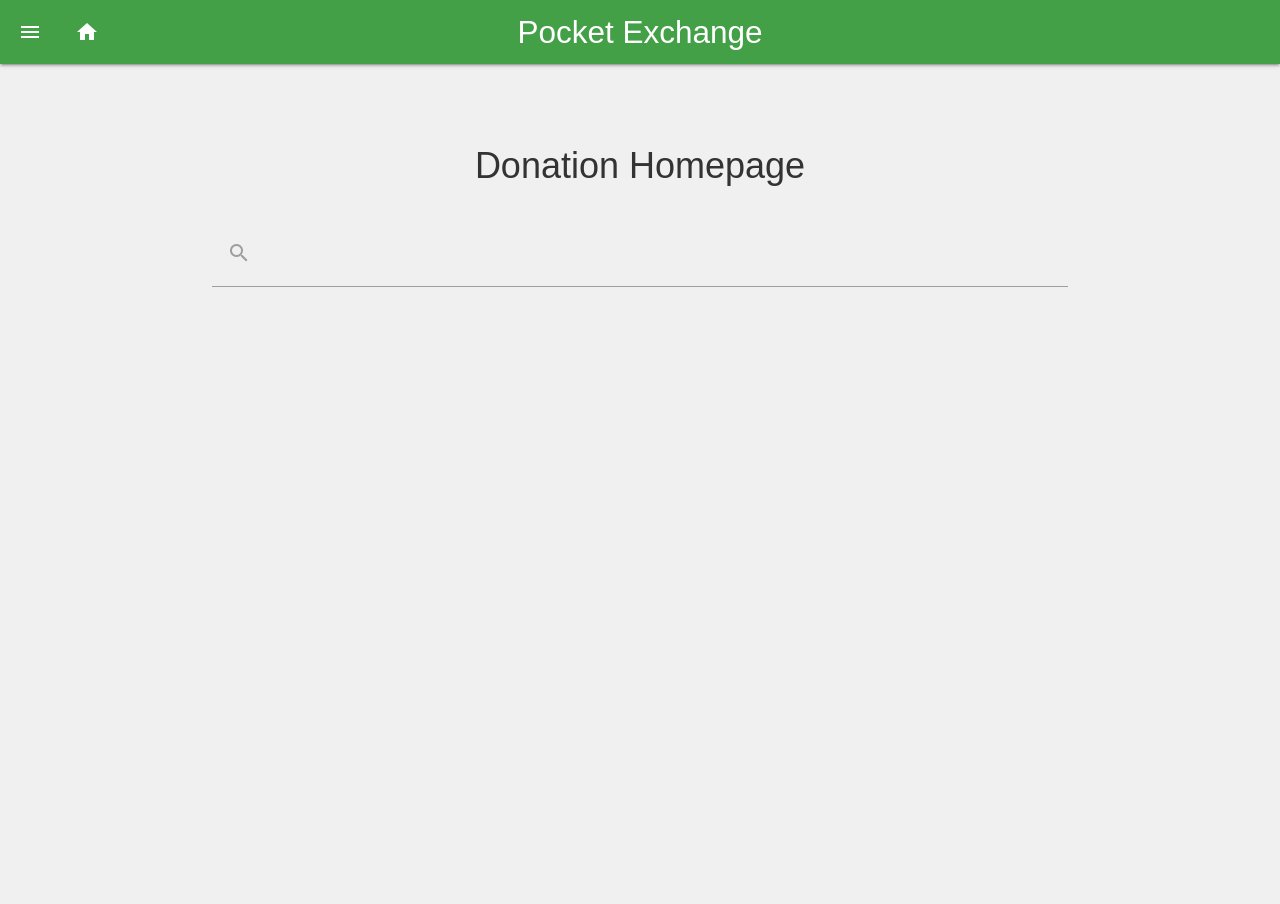
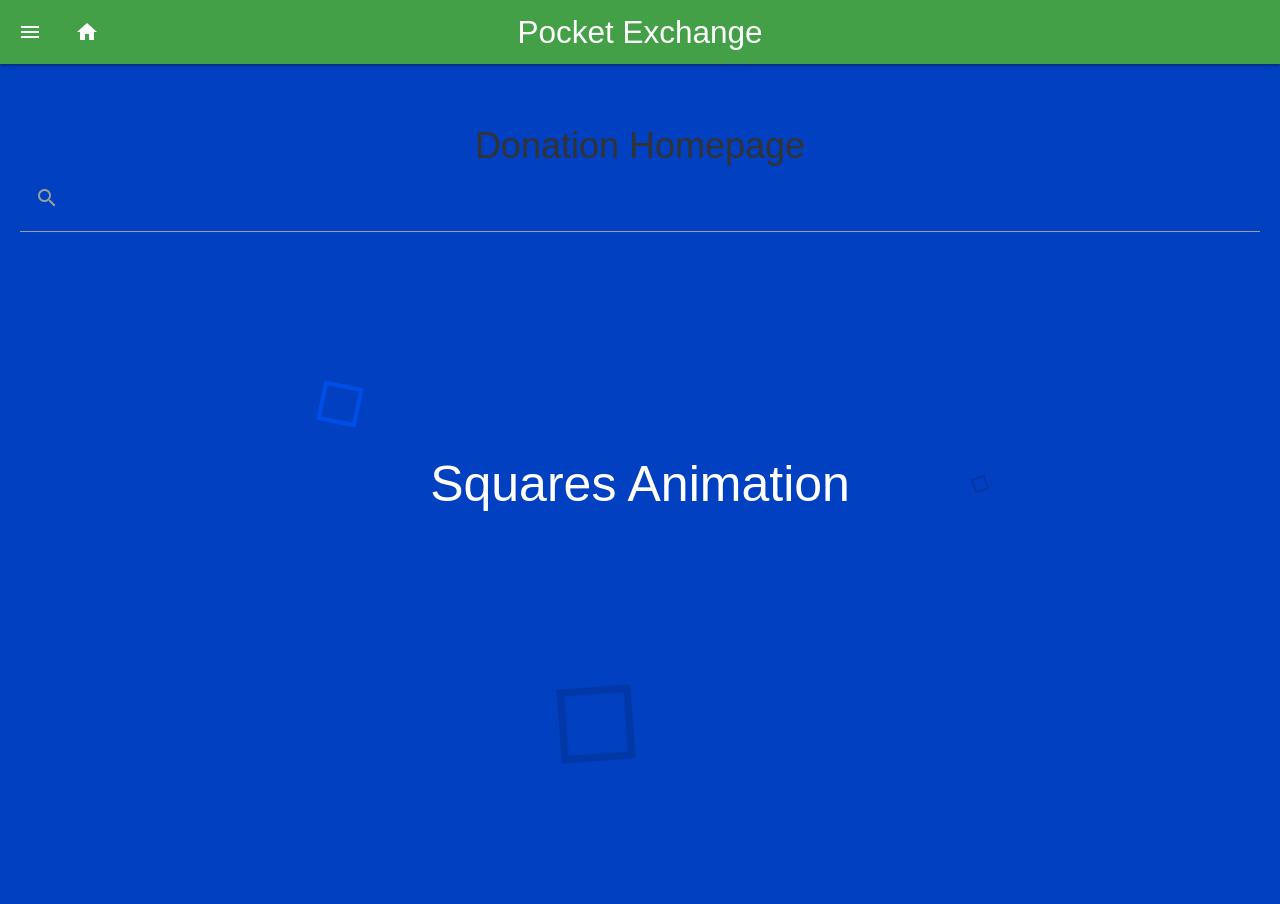
Before and after one commit to TriniWeb-Pirates/Pocket_Exchange_App, a Flask app: template App/templates/homepage.html in a window 1280 px wide. Before the commit the page ends 287 px from the top, so only its background shows below. Run offline with Flask 3, Linux system fonts and the light colour scheme; the template is opened without the code that fills it, so the values that code supplies are empty.

Commit message:
cool animation effect added

```diff
--- a/App/templates/homepage.html
+++ b/App/templates/homepage.html
@@ -11,7 +11,7 @@
 	<title>My Homepage</title>
 	<style>
 		body {
-			background-color: #f0f0f0;
+			background-color: #0040c1;
 			font-family: Arial, sans-serif;
 			margin: 0;
 			padding: 0;
@@ -33,12 +33,118 @@
 			line-height: 1.5;
 			text-align: justify;
 		}
+
+		/* all other page style elements will go here */
+
+		@import url("https://fonts.googleapis.com/css?family=Montserrat:700");
+.hero {
+  background-color: #0040C1;
+  position: relative;
+  height: 100vh;
+  overflow: hidden;
+  font-family: "Montserrat", sans-serif;
+}
+
+.hero__title {
+  color: #fff;
+  position: absolute;
+  top: 50%;
+  left: 50%;
+  transform: translate(-50%, -50%);
+  font-size: 50px;
+  z-index: 1;
+}
+
+.cube {
+  position: absolute;
+  top: 80vh;
+  left: 45vw;
+  width: 10px;
+  height: 10px;
+  border: solid 1px #003298;
+  transform-origin: top left;
+  transform: scale(0) rotate(0deg) translate(-50%, -50%);
+  -webkit-animation: cube 12s ease-in forwards infinite;
+          animation: cube 12s ease-in forwards infinite;
+}
+.cube:nth-child(2n) {
+  border-color: #0051f4;
+}
+.cube:nth-child(2) {
+  -webkit-animation-delay: 2s;
+          animation-delay: 2s;
+  left: 25vw;
+  top: 40vh;
+}
+.cube:nth-child(3) {
+  -webkit-animation-delay: 4s;
+          animation-delay: 4s;
+  left: 75vw;
+  top: 50vh;
+}
+.cube:nth-child(4) {
+  -webkit-animation-delay: 6s;
+          animation-delay: 6s;
+  left: 90vw;
+  top: 10vh;
+}
+.cube:nth-child(5) {
+  -webkit-animation-delay: 8s;
+          animation-delay: 8s;
+  left: 10vw;
+  top: 85vh;
+}
+.cube:nth-child(6) {
+  -webkit-animation-delay: 10s;
+          animation-delay: 10s;
+  left: 50vw;
+  top: 10vh;
+}
+
+@-webkit-keyframes cube {
+  from {
+    transform: scale(0) rotate(0deg) translate(-50%, -50%);
+    opacity: 1;
+  }
+  to {
+    transform: scale(20) rotate(960deg) translate(-50%, -50%);
+    opacity: 0;
+  }
+}
+
+@keyframes cube {
+  from {
+    transform: scale(0) rotate(0deg) translate(-50%, -50%);
+    opacity: 1;
+  }
+  to {
+    transform: scale(20) rotate(960deg) translate(-50%, -50%);
+    opacity: 0;
+  }
+}
+
+
+.container {
+  margin: 0 auto;
+  max-width: 1280px;
+  width: 100%;
+}
+
 	</style>
 </head>
 <body>
-	<div class="container">
+
+	<div class="hero">
+		<div class="hero__title">Squares Animation</div>
+		<div class="cube"></div>
+		<div class="cube"></div>
+		<div class="cube"></div>
+		<div class="cube"></div>
+		<div class="cube"></div>
+		<div class="cube"></div>
+
+
 		<h1>Donation Homepage</h1>
-	</div>
 
 	<form>
         <div class="input-field">
@@ -49,6 +155,8 @@
       </form>
 
 
+	</div>
+
 </body>
 
 {% endblock %}
```
